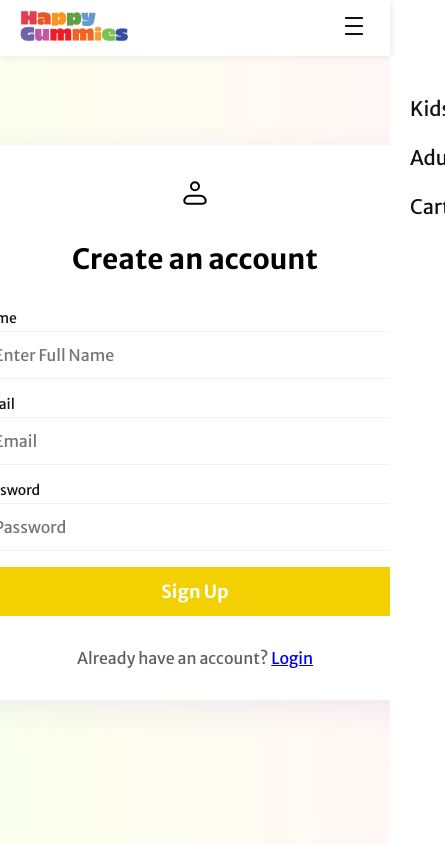
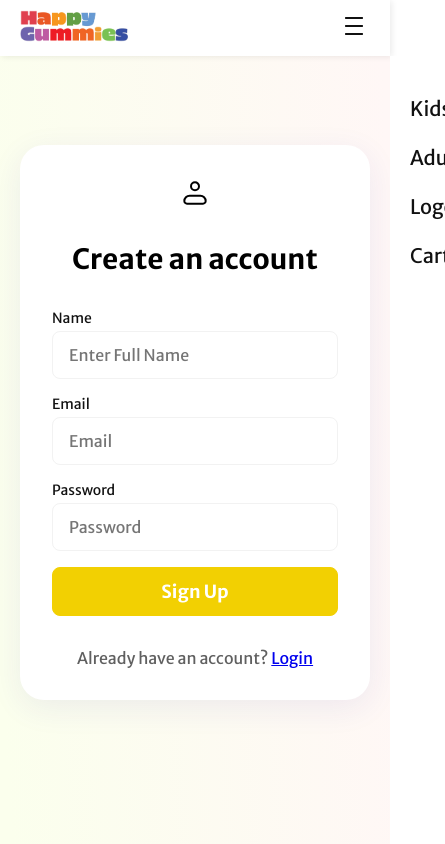
Before and after one commit to koiosengg/Happy-Gummies, a React (Vite) app: page /register in a window 390 px wide. Shown: the top 844 px of the page, 445 px wide, since content can reach past the window. Built offline with nearby package versions, Linux system fonts and the light colour scheme; sample sign-in values are in the browser's storage; a web font is replaced by a local one.

Commit message:
Done Login Page responsive

```diff
--- a/src/components/MobileNavbar.jsx
+++ b/src/components/MobileNavbar.jsx
@@ -1,5 +1,6 @@
 import React, { useState } from "react";
-import { Link } from "react-router-dom";
+import { Link, useNavigate } from "react-router-dom";
+import { useAuth } from "./AuthContext"; // import your auth hook
 import Logo from "/logo.png";
 import Menu from "../assets/menu.png";
 import MenuCancel from "../assets/menu cancel.png";
@@ -7,6 +8,9 @@ import MenuCancel from "../assets/menu cancel.png";
 function MobileNavbar({ onCartClick }) {
   const [isMobileNavOpen, setIsMobileNavOpen] = useState(false);
   const [hasToggled, setHasToggled] = useState(false);
+
+  const { token, logout } = useAuth(); // auth values
+  const navigate = useNavigate();
 
   const toggleMobileNav = () => {
     setIsMobileNavOpen(!isMobileNavOpen);
@@ -22,6 +26,16 @@ function MobileNavbar({ onCartClick }) {
   const handleCartClick = () => {
     onCartClick();
     toggleMobileNav();
+  };
+
+  const handleLogout = () => {
+    const confirmLogout = window.confirm("Are you sure you want to logout?");
+    if (confirmLogout) {
+      logout();
+      navigate("/");
+      alert("Logout successful!");
+      toggleMobileNav();
+    }
   };
 
   return (
@@ -59,6 +73,13 @@ function MobileNavbar({ onCartClick }) {
           <Link to="/adults" onClick={toggleMobileNav}>
             Adults
           </Link>
+          {token ? (
+            <a onClick={handleLogout}>Logout</a>
+          ) : (
+            <Link to="/login" onClick={toggleMobileNav}>
+              Login / Register
+            </Link>
+          )}
           <a onClick={handleCartClick}>Cart</a>
         </nav>
       </div>
--- a/style.css
+++ b/style.css
@@ -2502,7 +2502,7 @@ header section nav a:hover {
   line-height: normal;
 }
 
-.login-form input:focus{
+.login-form input:focus {
   color: #111;
 }
 
@@ -3234,6 +3234,18 @@ footer {
     width: 100%;
   }
 
+  /* Login */
+
+  .login {
+    padding: 48px 20px;
+  }
+
+  .login-form-container {
+    max-width: 500px;
+    min-width: auto;
+    width: 100%;
+  }
+
   /* Cart */
 
   .cart {
```
Also changed, not shown: 1 other file (tests, documents, lock files or other folders).
